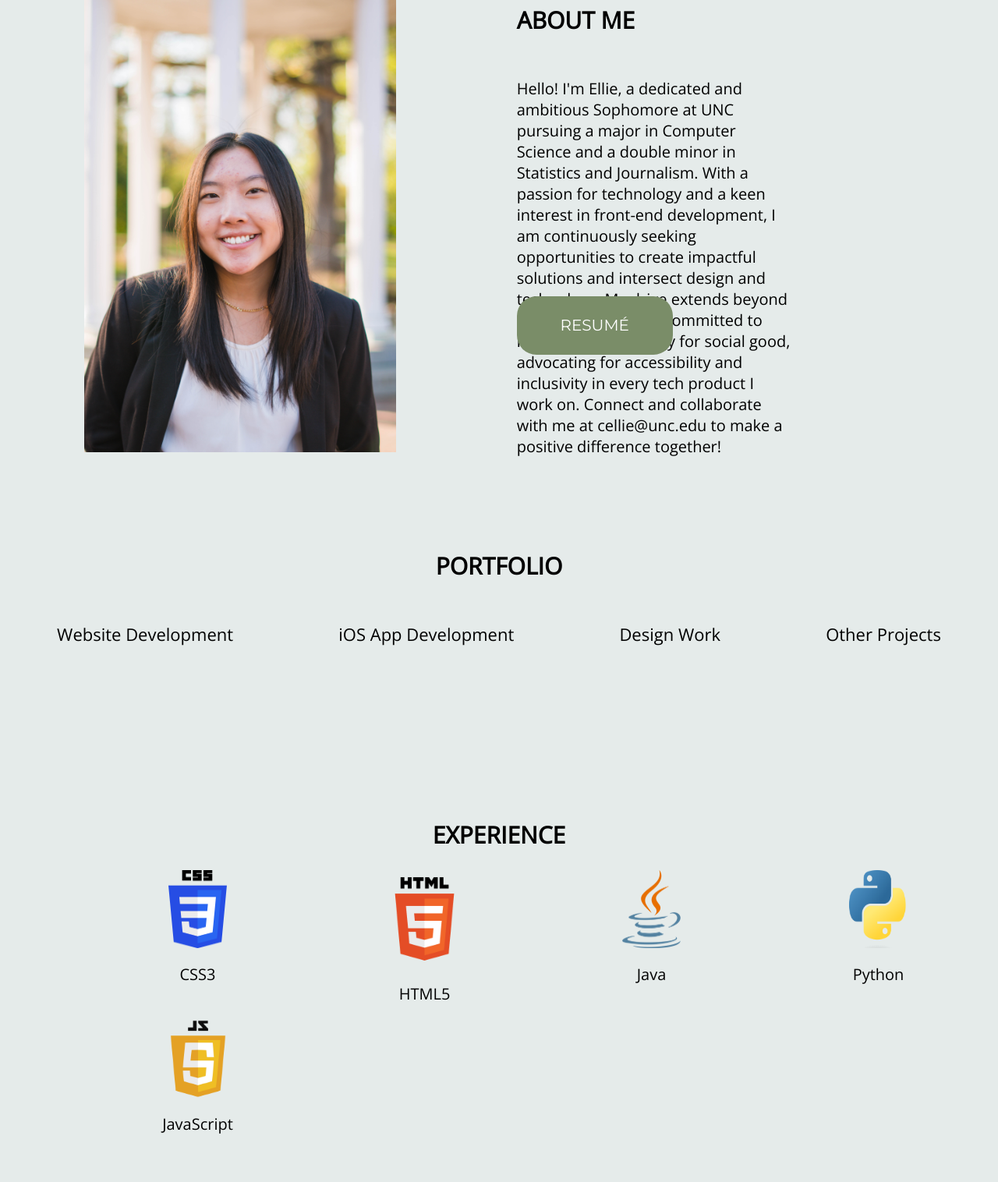
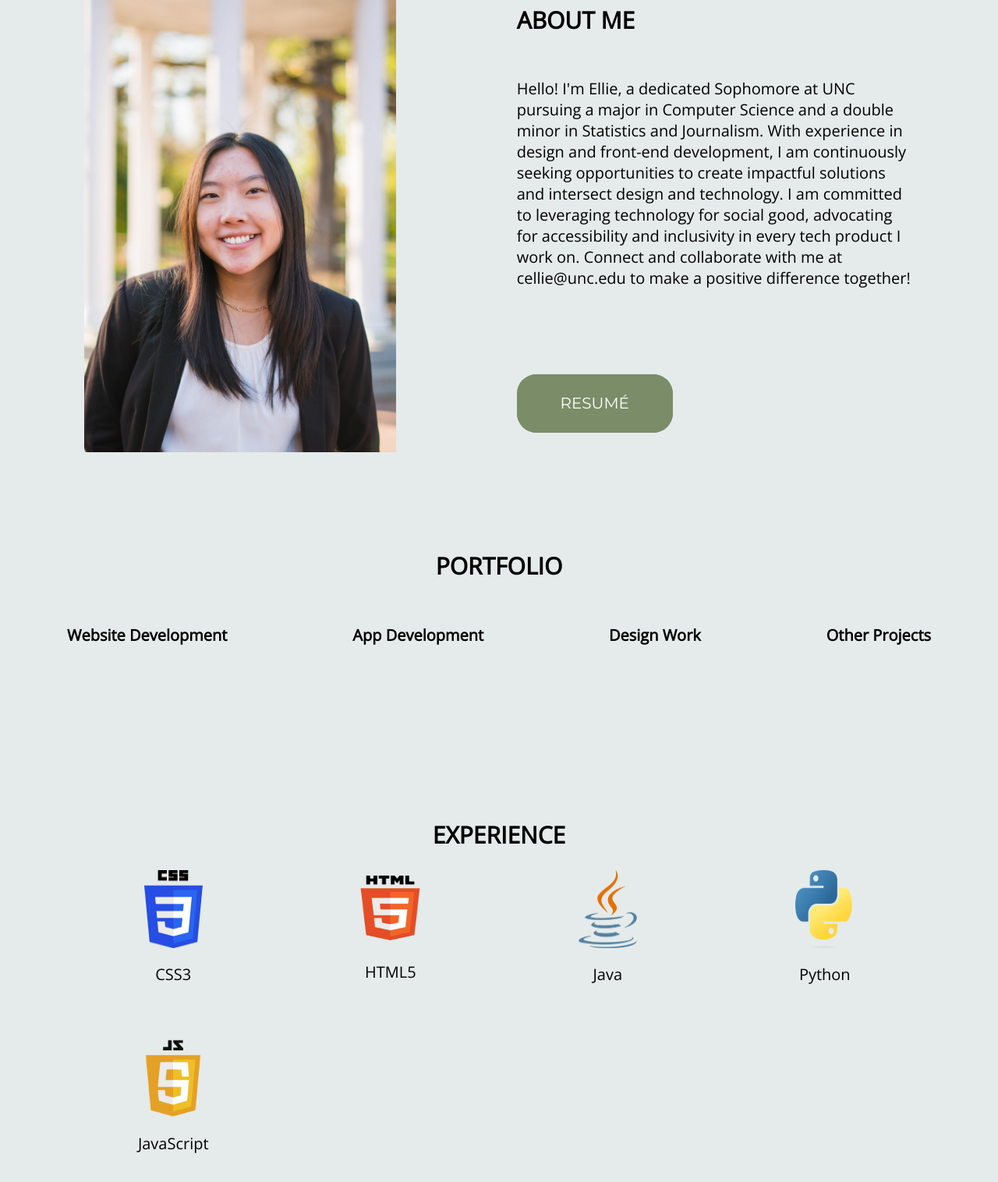
Before and after one commit to ellieekimm/personal-portfolio, a plain HTML site: page index.html in a window 1280 px wide. Shown: the part 822-2338 px from the top of the page at 78% size. Drawn offline with nearby package versions, Linux system fonts and the light colour scheme.

Commit message:
Resume Link and Grid Fixed

```diff
--- a/index.html
+++ b/index.html
@@ -16,23 +16,24 @@
     <div id = "intro-section">
     <div id = "introduction">
         <h2 id = "grey">I'm a</h2>
-        <h1>Front-End Developer <br/>and Designer.</h1>
+        <h1>Software Engineer <br/>and Designer.</h1>
     </div>
     <button type = "button" class = "button">Previous Projects</button>
     </div>
     <div id = "about-me">
         <img src = "./images/portfolio-picture.jpg" alt = "Professional Headshot of Ellie Kim">
         <h2 id = "about-me-text">ABOUT ME</h2>
-        <p id = "intro-descrip">Hello! I'm Ellie, a dedicated and ambitious Sophomore at UNC pursuing a major in Computer Science and a double minor in Statistics and Journalism. With a passion for technology and a keen interest in front-end development, I am continuously seeking opportunities to create impactful solutions and intersect design and technology. My drive extends beyond technical skills; I am committed to leveraging technology for social good, advocating for accessibility and inclusivity in every tech product I work on. Connect and collaborate with me at cellie@unc.edu to make a positive difference together!</p>
-        <button type = "button" class = "button" id = "button1">RESUMÉ</button>
+        <p id = "intro-descrip">Hello! I'm Ellie, a dedicated Sophomore at UNC pursuing a major in Computer Science and a double minor in Statistics and Journalism. With experience in design and front-end development, I am continuously seeking opportunities to create impactful solutions and intersect design and technology. I am committed to leveraging technology for social good, advocating for accessibility and inclusivity in every tech product I work on. Connect and collaborate with me at cellie@unc.edu to make a positive difference together!</p>
+        <form action="https://docs.google.com/document/d/1kHKaTKi2Gh1-CuP1-AIy94Ackhm2jKI2WcAM9xgqelk/edit?usp=sharing" method="get" target="_blank" id = "button1" class = "button">
+            <button type = "submit" id = "button1" class = "button">RESUMÉ</button></form>
     </div>
     <div id = "main-portfolio">
         <h2 id = "portfolio-text">PORTFOLIO</h2>
         <div id = "nav-bar-2">
-            <p>Website Development</p>
-            <p>iOS App Development</p>
-            <p>Design Work</p>
-            <p>Other Projects</p>
+            <p><strong>Website Development</strong></p>
+            <p><strong>App Development</strong></p>
+            <p><strong>Design Work</strong></p>
+            <p><strong>Other Projects</strong></p>
         </div>
     </div>
     <div id = "experience">
--- a/styles.css
+++ b/styles.css
@@ -58,13 +58,14 @@ img{
 }
 #intro-descrip{
     grid-column-start: 3;
-    grid-column-end: 5;
+    grid-column-end: 6;
     grid-row-start: 2;
-    grid-row-end: 5;
+    grid-row-end: 6;
+    overflow: auto;
 }
 #button1{
     grid-column-start: 3;
-    grid-row-start: 5;
+    grid-row-start: 6;
     height: 75px;
     width: 200px;
     margin-left: 0;
@@ -85,8 +86,10 @@ img{
 #experience-items{
     display: grid;
     margin-left: 100px;
+    margin-right: 100px;
     grid-template-columns: repeat(4, 1fr);
-    grid-template-rows: repeat(2, 1fr);
+    grid-template-rows: repeat(3, 1fr);
+    gap: 50px;
 }
 .ex-text{
     text-align: center;
@@ -100,11 +103,11 @@ img{
     width: 75px;
 }
 #html-pic{
-    height: 125px;
+    height: 97px;
     width: 125px;
 }
 #javascript-logo{
-    height: 100px;
+    height: px;
     width: 180px;
 }
 .button:hover{
```
Also changed, not shown: 1 other file.
